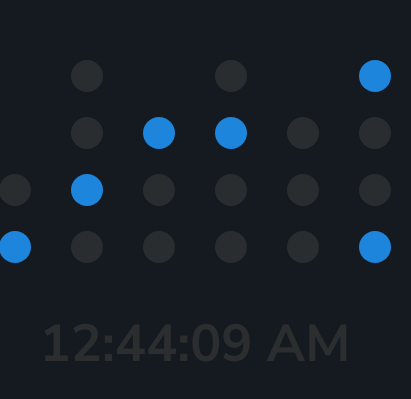
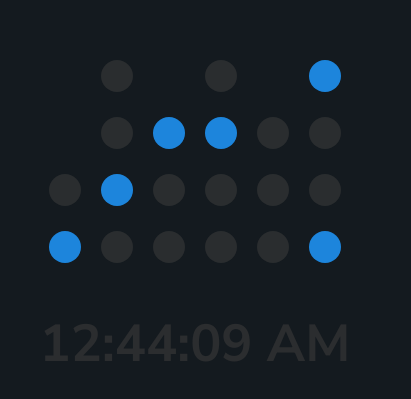
Before and after one commit to ecorreiax/binary-clock, a Vue app: page / in a window 390 px wide. Shown: the part 205-604 px from the top of the page, 411 px wide, since content can reach past the window. Built offline with nearby package versions, Linux system fonts and the light colour scheme.

Commit message:
fix layout on mobile devices

```diff
--- a/src/assets/style.scss
+++ b/src/assets/style.scss
@@ -61,9 +61,16 @@ html {
 }
 
 @media (max-width: 690px) {
-  .clock-col {
-    ul {
-      margin: 20px !important;
+  .clock {
+    padding: 10px;
+    .clock-col {
+      ul {
+        margin: 10px !important;
+        .clock-slot {
+          padding: 1rem !important;
+          margin-bottom: 15px;
+        }
+      }
     }
   }
 }
```
